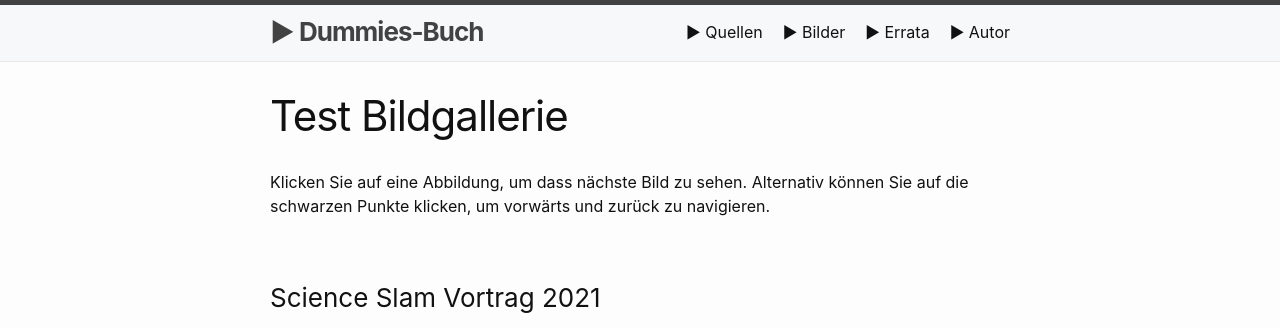
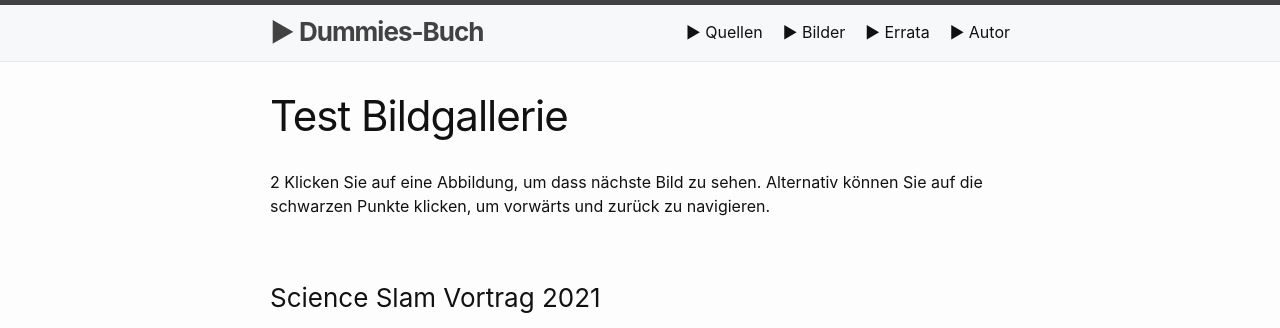
Before and after one commit to awkologist/dummie, a Jekyll site: the page built from gallerie-play.md, in a window 1280 px wide and 900 px high, cut to the strip 0-328 px from the top of the window. Built offline with Jekyll 4.4.1, drawn with Linux system fonts in a browser that asks for light colours; Markdown is read by kramdown in place of the engine named in the settings.

Commit message:
Update gallerie-play.md

```diff
--- a/gallerie-play.md
+++ b/gallerie-play.md
@@ -4,11 +4,11 @@
 permalink: /galleryplay/
 ---
 
-Klicken Sie auf eine Abbildung, um dass nächste Bild zu sehen. Alternativ können Sie auf die schwarzen Punkte klicken, um vorwärts und zurück zu navigieren.
+2 Klicken Sie auf eine Abbildung, um dass nächste Bild zu sehen. Alternativ können Sie auf die schwarzen Punkte klicken, um vorwärts und zurück zu navigieren.
 
 <h3>Science Slam Vortrag 2021</h3>
 
-<iframe width="560" height="315" src="https://www.youtube.com/embed/OL33AcXbOLA" title="YouTube video player" frameborder="0" allow="accelerometer; autoplay; clipboard-write; encrypted-media; gyroscope; picture-in-picture" allowfullscreen></iframe>
+<iframe max-width="560" width="auto" height="auto" src="https://www.youtube.com/embed/OL33AcXbOLA" title="YouTube video player" frameborder="0" allow="accelerometer; autoplay; clipboard-write; encrypted-media; gyroscope; picture-in-picture" allowfullscreen></iframe>
 
 ## level 2
 
```
